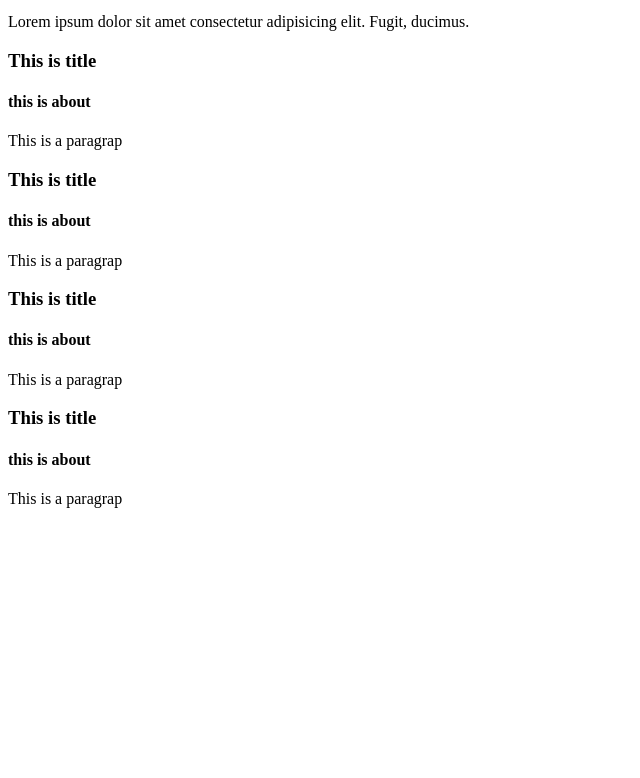
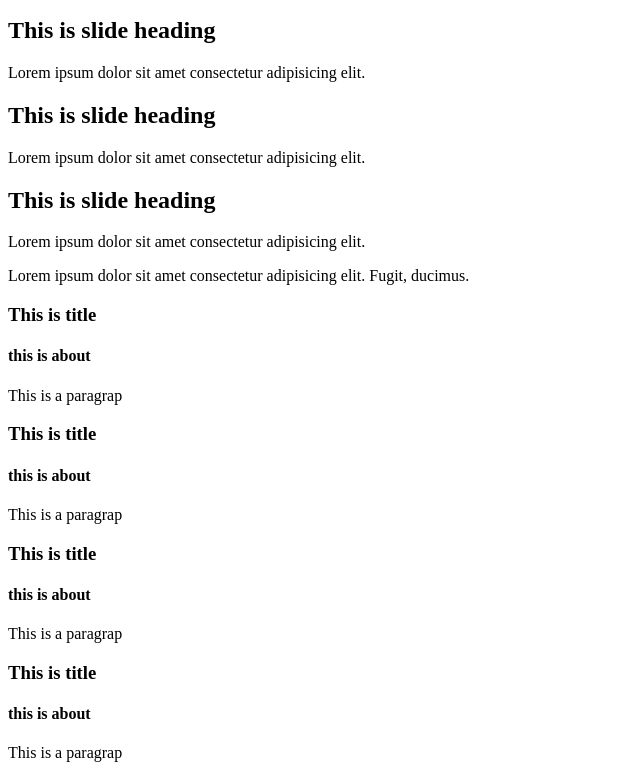
Before and after one commit to developerTajul/testing, a plain HTML site: page index.html in a window 1280 px wide. Shown: the part 29-807 px from the top of the page, without its empty margins (0-640 px from the left). Drawn offline with Linux system fonts and the light colour scheme.

Commit message:
slider added

```diff
--- a/index.html
+++ b/index.html
@@ -13,9 +13,26 @@
         </div>
     </header>
 
+    <div class="slider-area">
+        <div class="slide-item">
+            <h2>This is slide heading</h2>
+            <p>Lorem ipsum dolor sit amet consectetur adipisicing elit.</p>
+        </div>
+        <div class="slide-item">
+            <h2>This is slide heading</h2>
+            <p>Lorem ipsum dolor sit amet consectetur adipisicing elit.</p>
+        </div>
+        <div class="slide-item">
+            <h2>This is slide heading</h2>
+            <p>Lorem ipsum dolor sit amet consectetur adipisicing elit.</p>
+        </div>
+    </div>
+
     <div class="main">
         <p>Lorem ipsum dolor sit amet consectetur adipisicing elit. Fugit, ducimus.</p>
     </div>
+
+
 
     <footer class="footer-area">
         <div class="footer-top">
```
